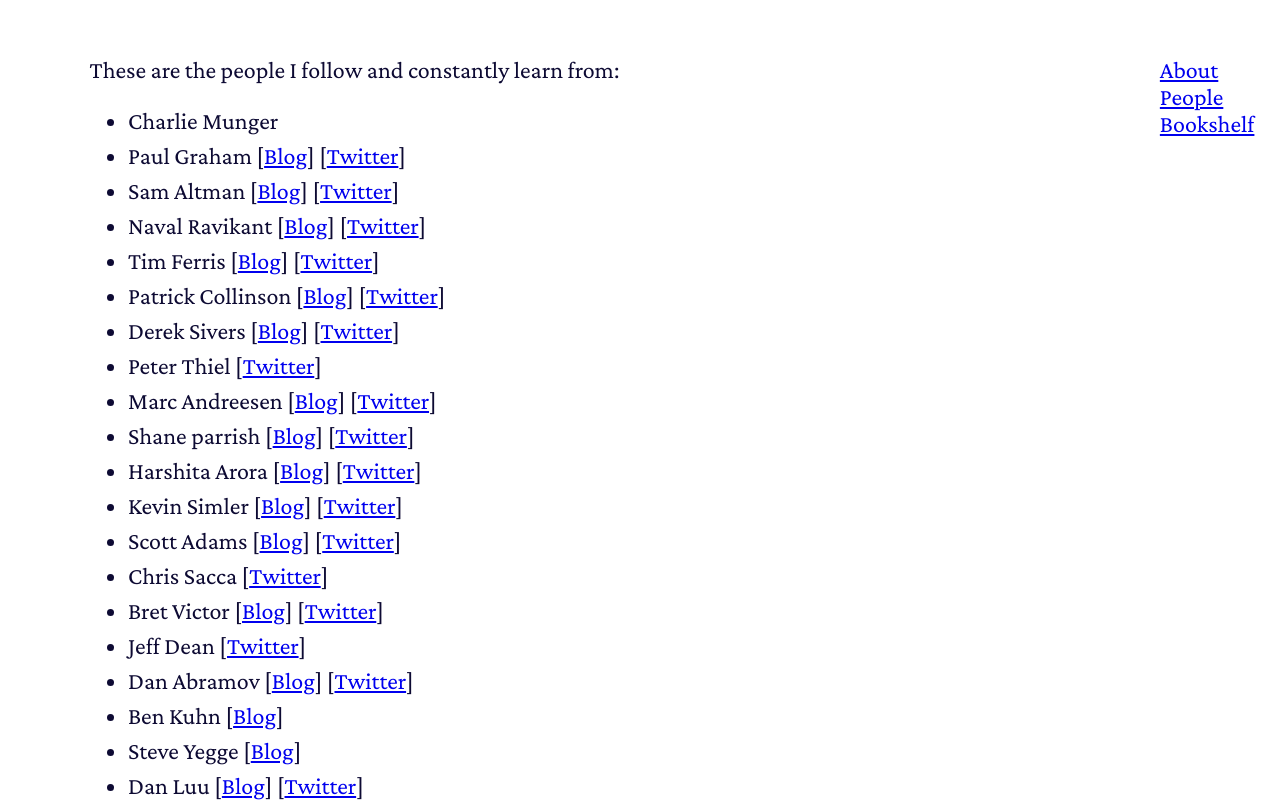
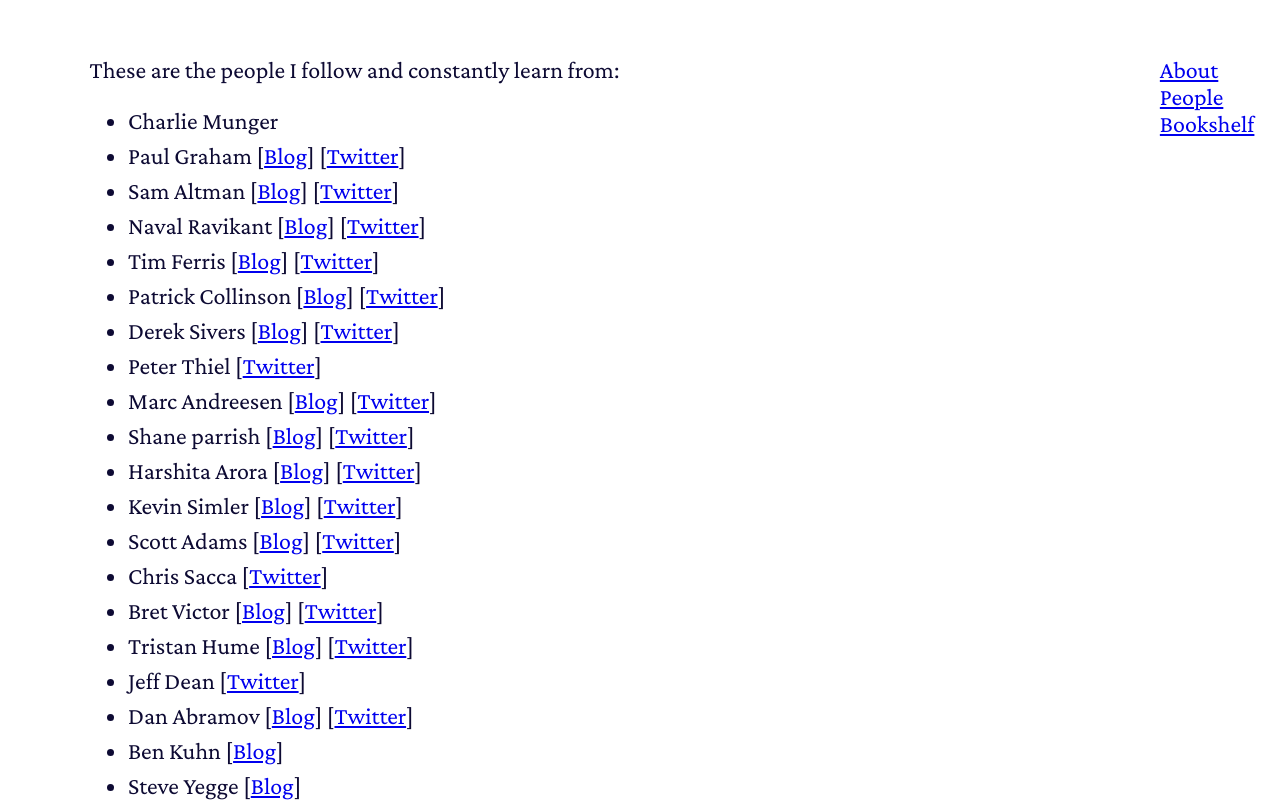
Before and after one commit to prashanth41/personal-website, a React (Create React App) app: page /people in a window 1280 px wide. Shown: the top 802 px of the page. Built offline with nearby package versions, Linux system fonts and the light colour scheme.

Commit message:
Add tristan to people

```diff
--- a/src/components/People.js
+++ b/src/components/People.js
@@ -62,6 +62,10 @@
           <a href="https://twitter.com/worrydream">Twitter</a>]
         </li>
         <li>
+          Tristan Hume [<a href="http://thume.ca/">Blog</a>] [
+          <a href="https://twitter.com/trishume">Twitter</a>]
+        </li>
+        <li>
           Jeff Dean [<a href="https://twitter.com/JeffDean">Twitter</a>]
         </li>
         <li>
```
